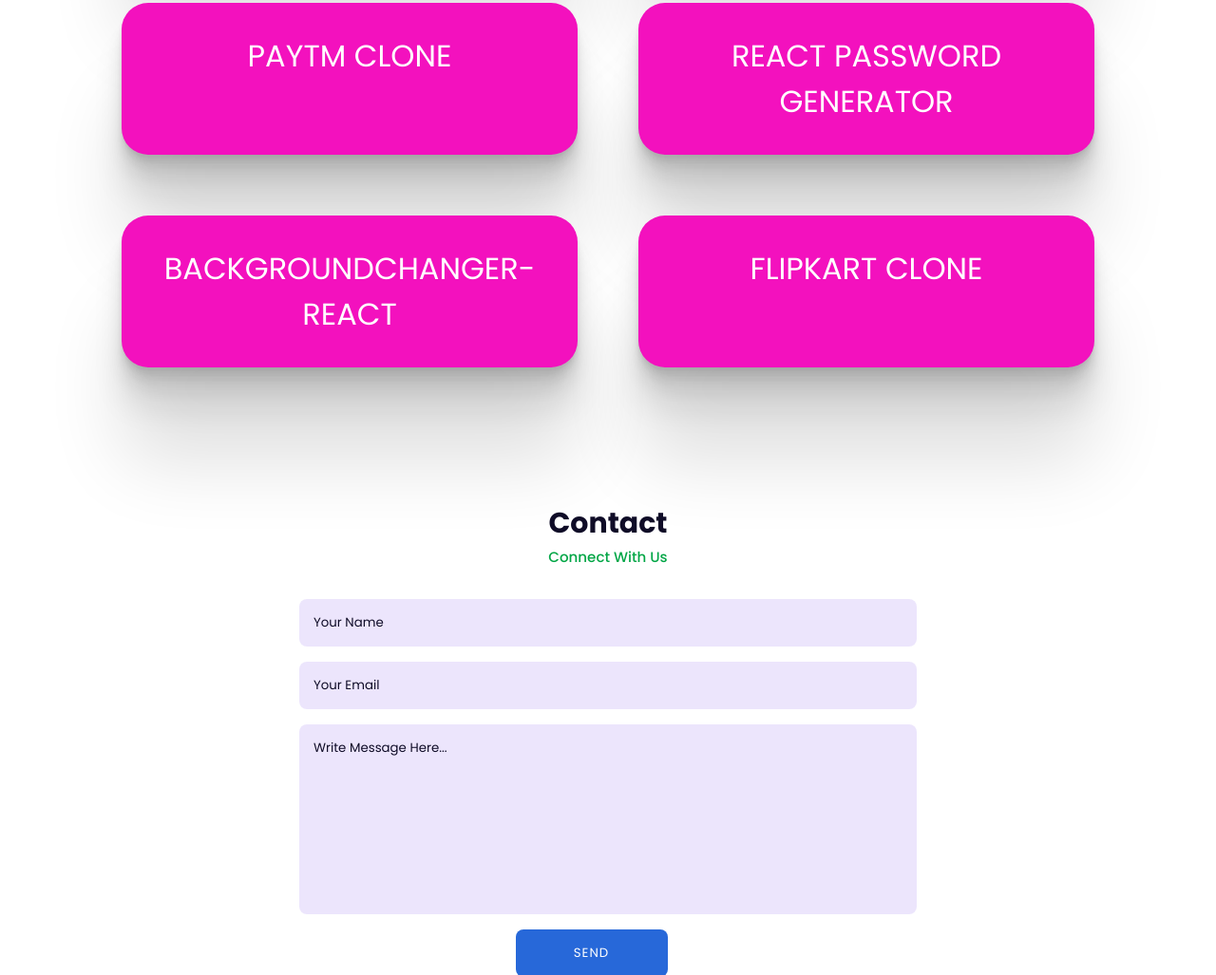
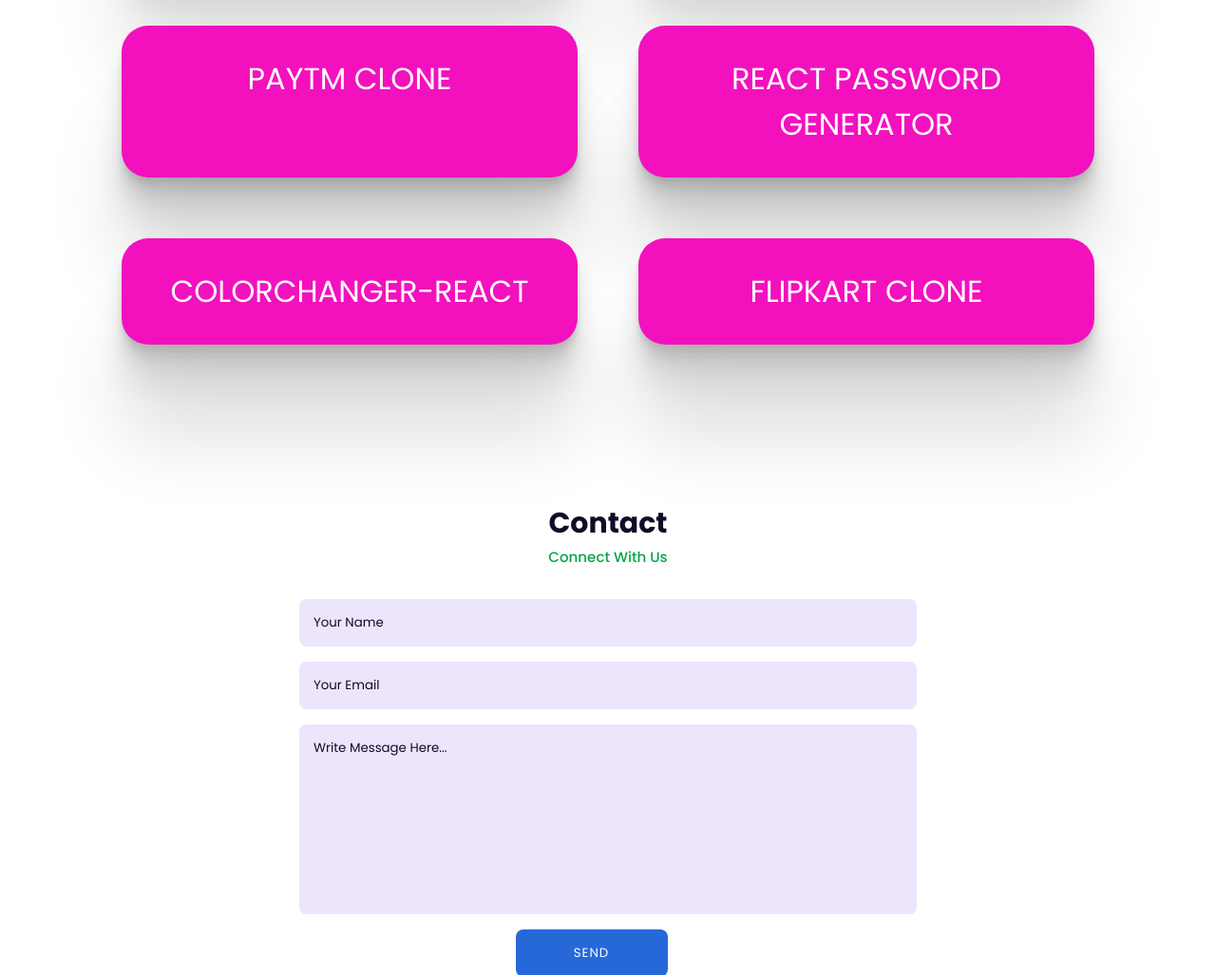
Before and after one commit to Surajkumar4-source/My-personal-portfolio, a plain HTML site: page index.html in a window 1280 px wide. Shown: the part 2812-3839 px from the top of the page at 95% size. Drawn offline with nearby package versions, Linux system fonts and the light colour scheme.

Commit message:
index.html

```diff
--- a/index.html
+++ b/index.html
@@ -249,7 +249,7 @@
 
                 <p class="project-title">
 
-                    Backgroundchanger-react
+                   Colorchanger-react
 
                 </p>
             </a>
```
